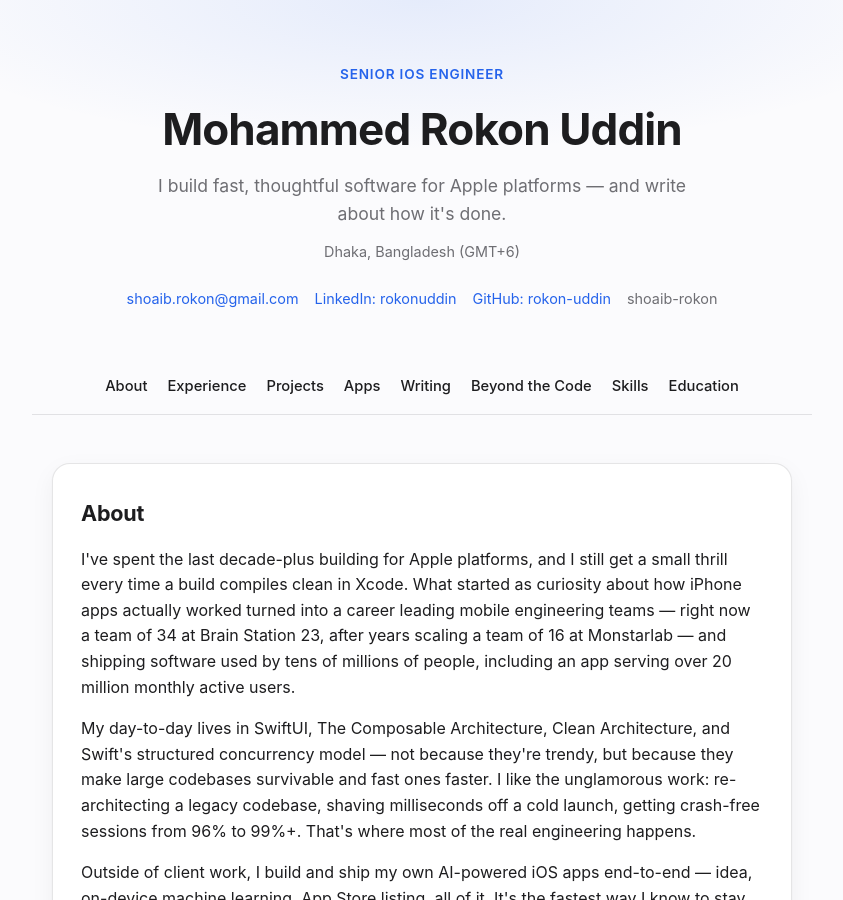
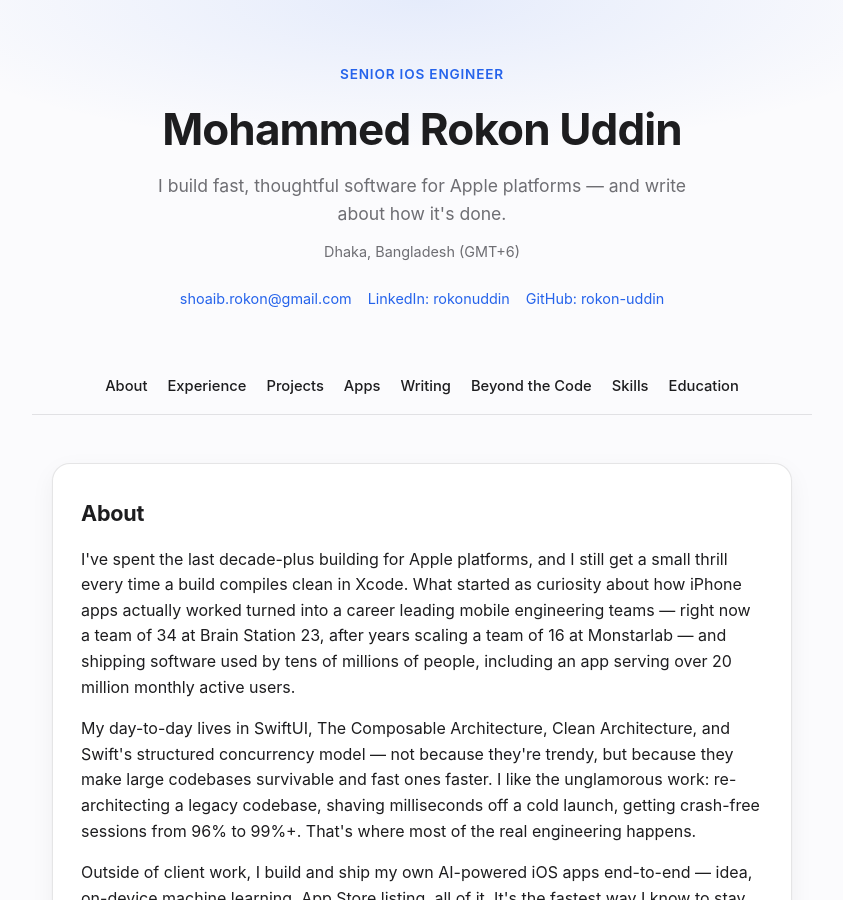
Before and after one commit to rokon-uddin/rokon-uddin.github.io, a Jekyll site: the page built from index.html, in a window 1280 px wide and 900 px high. Shown: the whole window, without its empty margins (218-1061 px from the left). Built offline with Jekyll 4.4.1, drawn with Linux system fonts in a browser that asks for light colours.

Commit message:
Remove Medium handle from header/footer contact links
No longer needed now that the site has its own Writing section.

```diff
--- a/_config.yml
+++ b/_config.yml
@@ -17,9 +17,6 @@ contact:
   linkedin_url: https://www.linkedin.com/in/rokonuddin
   github_handle: rokon-uddin
   github_url: https://github.com/rokon-uddin
-  # Platform unlabeled on the source resume — shown as plain text, not linked,
-  # to avoid guessing the wrong destination.
-  other_handle: shoaib-rokon
 
 nav_items:
   - name: About
--- a/_includes/footer.html
+++ b/_includes/footer.html
@@ -3,7 +3,6 @@
     <li><a href="mailto:{{ site.contact.email }}">{{ site.contact.email }}</a></li>
     <li><a href="{{ site.contact.linkedin_url }}">LinkedIn: {{ site.contact.linkedin_handle }}</a></li>
     <li><a href="{{ site.contact.github_url }}">GitHub: {{ site.contact.github_handle }}</a></li>
-    <li class="contact-handle">{{ site.contact.other_handle }}</li>
   </ul>
   <p class="copyright">&copy; {{ 'now' | date: '%Y' }} {{ site.author }}. All rights reserved.</p>
 </footer>
--- a/_includes/nav.html
+++ b/_includes/nav.html
@@ -8,7 +8,6 @@
       <li><a href="mailto:{{ site.contact.email }}">{{ site.contact.email }}</a></li>
       <li><a href="{{ site.contact.linkedin_url }}">LinkedIn: {{ site.contact.linkedin_handle }}</a></li>
       <li><a href="{{ site.contact.github_url }}">GitHub: {{ site.contact.github_handle }}</a></li>
-      <li class="contact-handle">{{ site.contact.other_handle }}</li>
     </ul>
   </div>
 </header>
```
